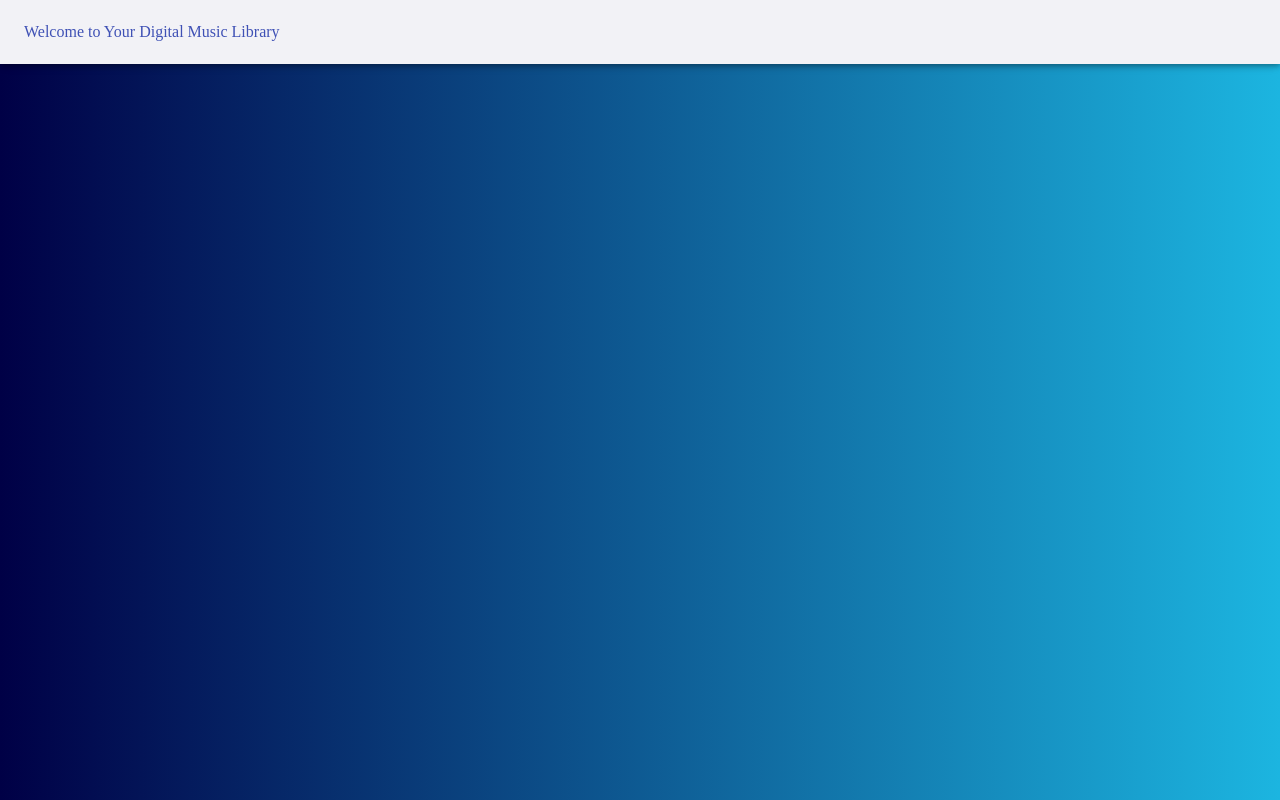
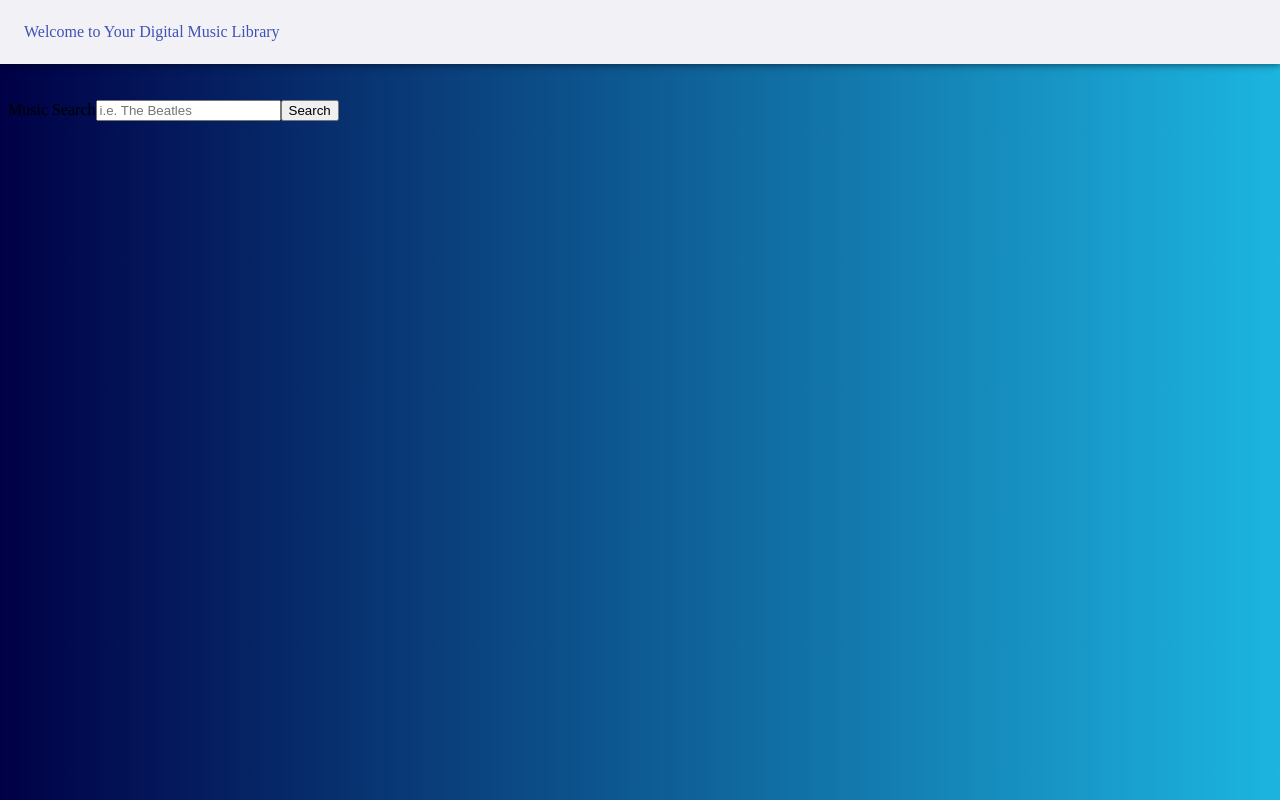
Before and after one commit to TinaLynnLove36/musiclibrary, a React (Create React App) app: page / in a window 1280 px wide. Built offline with nearby package versions, Linux system fonts and the light colour scheme; no server answers.

Commit message:
Started Search Bar

```diff
--- a/package.json
+++ b/package.json
@@ -8,8 +8,11 @@
     "@testing-library/react": "^11.2.6",
     "@testing-library/user-event": "^12.8.3",
     "axios": "^0.21.1",
+    "bootstrap": "^4.6.0",
     "react": "^17.0.2",
+    "react-bootstrap-table2-paginator": "^2.1.2",
     "react-dom": "^17.0.2",
+    "react-paginate": "^7.1.2",
     "react-scripts": "4.0.3",
     "web-vitals": "^1.1.1"
   },
--- a/src/App.css
+++ b/src/App.css
@@ -12,3 +12,7 @@ body {
     background: linear-gradient(to right, #000046, #1cb5e0); /* W3C, IE 10+/ Edge, Firefox 16+, Chrome 26+, Opera 12+, Safari 7+ */
 
 }
+
+.searchStyle {
+    margin-top: 100px;
+}
--- a/src/App.js
+++ b/src/App.js
@@ -1,6 +1,7 @@
 import axios from 'axios';
 import React, {Component} from 'react';
 import NavBar from './Components/NavBar'
+import SearchMusic from './Components/Search'
 import './App.css';
 //import CustomizedTables from './Components/Table'
 //import Search from "./Components/Search"
@@ -31,6 +32,10 @@ class App extends Component {
       <div>
         <NavBar />
       </div>
+
+      <div className='searchStyle'>
+        <SearchMusic />
+      </div>
     </span>
   )
   }
--- a/src/Components/Search.js
+++ b/src/Components/Search.js
@@ -1,14 +1,11 @@
 import React from 'react'
 
-class Search extends React.Component {
-    render() {
-        return (
-
-            <div>
-                <h1>this is my search component</h1>
-            </div>
-        )
-    }
+export default function SearchMusic() {
+    return (
+        <form className='form'>
+            <label className='label' htmlFor='query'>Music Search</label>
+            <input className='input' type='text' name='query' placeholder='i.e. The Beatles'/>
+            <button className='button' type='submit'>Search</button>
+        </form>
+    )
 }
-
-export default Search
```
Also changed, not shown: 1 other file (tests, documents, lock files or other folders).
